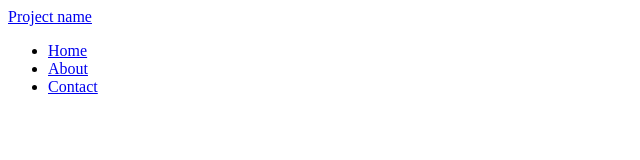
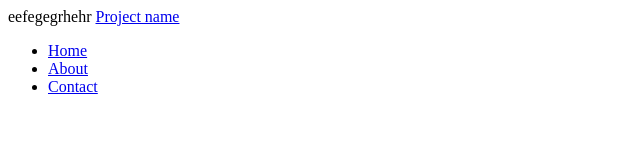
Before and after one commit to xjyjlele/hello, a plain HTML site: page index.html in a window 1280 px wide. Shown: the whole page, without its empty margins (0-640 px from the left). Drawn offline with Linux system fonts and the light colour scheme.

Commit message:
Update index.html

```diff
--- a/index.html
+++ b/index.html
@@ -9,7 +9,7 @@
 
 	</head>
 	<body>
-
+		eefegegrhehr
             <span class="icon-bar"></span>
             <span class="icon-bar"></span>
             <span class="icon-bar"></span>
```
